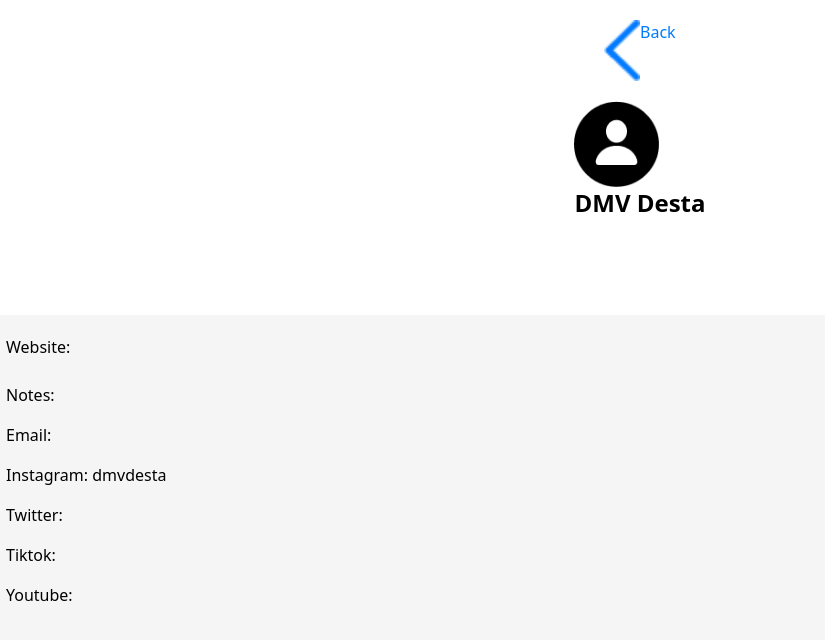
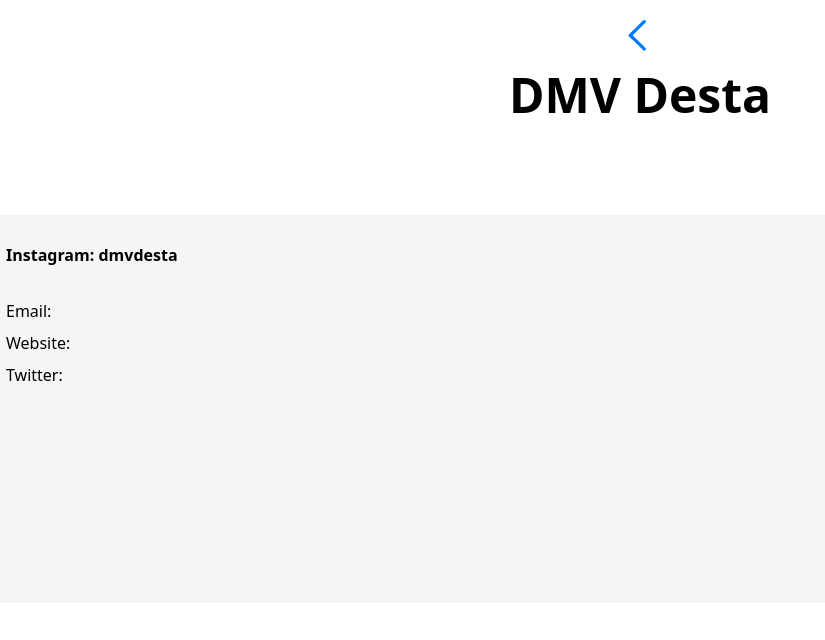
Before and after one commit to kayacancode/mainjasonblog, a Next.js app: page /closefreinds/Desta in a window 1280 px wide. Shown: the top 640 px of the page, without its empty margins (0-825 px from the left). Built offline with nearby package versions, Linux system fonts and the light colour scheme.

Commit message:
style improvements

```diff
--- a/components/ContactCard.js
+++ b/components/ContactCard.js
@@ -9,19 +9,18 @@ const ContactCard = (info) => {
     <div class = "bg-[#F5F5F5] ">
         <div class = "text-center justify-items-center  bg-white ">
         <div class = "flex grid justify-items-start ">
-                    <div class ="grid grid-cols-2 pt-5 ">
+                    <div class ="grid grid-cols-2 pt-5 pl-3">
                         <Link href ="/Closefreinds">
                     <img src= "/arrow.png" class = "realitve float-left cursor-pointer "width="100%" height="100%" layout="responsive" objectFit="contain" />
 
                     </Link>
-                    <Link href= "/Closefreinds">
+                    {/* <Link href= "/Closefreinds">
                     <a href = "" class= "relative text-[#007aff] ">Back</a>
-                    </Link>
+                    </Link> */}
                </div>
                </div>
-               <div class = "pt-5 pb-24">
-                <img src= "/contactpic.png" width="85px" height="85px"  />
-                <h1 class = "font-bold  text-2xl">{info.name}</h1>
+               <div class = "pt-5 pb-24  ">
+                <h1 class = "font-bold  text-5xl">{info.name}</h1>
                 </div>
     </div>
 
@@ -30,19 +29,16 @@ const ContactCard = (info) => {
 
     <div class = "">
                         <div class = "pb-4 ">
-                            <h1>Website: <a href={info.websitelink}>{info.websitename}</a>
-</h1>
+                  <h1 class = "py-2 font-bold">Instagram: <a href={info.instaLink}>{info.insta}</a></h1>
+
 
                         </div>
 
                         <div class = "pb-4">
 
-                        <h1 class = "py-2">Notes:</h1>
                         <h1 class = "py-2">Email:<a href={info.emailLink}>{info.email}</a></h1>
-                        <h1 class = "py-2">Instagram: <a href={info.instaLink}>{info.insta}</a></h1>
-                        <h1 class = "py-2">Twitter:<a href={info.twitterLink}>{info.twitter}</a></h1>
-                        <h1 class = "py-2">Tiktok:<a href={info.tiktokLink}>{info.tiktok}</a></h1>
-                        <h1 class = "py-2">Youtube:<a href={info.ytlink}>{info.yt}</a></h1>
+                        <h1>Website: <a href={info.websitelink}>{info.websitename}</a></h1>
+                        <h1 class = "py-2 ">Twitter:<a href={info.twitterLink}>{info.twitter}</a></h1>
 
                         </div>
 
--- a/pages/Closefreinds.js
+++ b/pages/Closefreinds.js
@@ -24,18 +24,18 @@ const Closefreinds = () => {
       </Head>
             <div class = "text-center bg-[#F5F5F5]  top-0 w-full 2/4  border-b-4 ">
                 <div class = "flex grid justify-items-start ">
-                    <div class ="grid grid-cols-2 pt-5">
+                    <div class ="grid grid-cols-2 pt-5 pl-3">
                         <Link href ="/AppHome">
                     <img src= "/arrow.png" class = "realitve float-left cursor-pointer "width="100%" height="100%" layout="responsive" objectFit="contain" />
 
                     </Link>
-                    <Link href= "/AppHome">
+                    {/* <Link href= "/AppHome">
                     <a href = "" class= "relative text-[#007aff] ">Back</a>
-                    </Link>
+                    </Link> */}
                </div>
                </div>
                <div class = "justify-items-center pb-5">
-                <h1 class ="font-bold">  Contacts</h1>
+                <h1 class ="font-bold text-3xl">  Contacts</h1>
 
                 </div>
 
--- a/pages/blog.js
+++ b/pages/blog.js
@@ -62,17 +62,17 @@ const blog = (post) => {
                   objectFit="contain"
                 />
               </Link>
-              <Link href="/AppHome">
+              {/* <Link href="/AppHome">
                 <a href="" class="relative text-[#007aff] ">
                   Back
                 </a>
-              </Link>
+              </Link> */}
             </div>
           </div>
         </div>
 
         <div className="  w-full">
-          <h1 className="font-bold text-5xl"> CATEGORY: ALBUM REVIEWS
+          <h1 className="font-bold text-3xl pr-5"> CATEGORY: ALBUM REVIEWS
  </h1>
         </div>
       </div>
--- a/pages/view-post.js
+++ b/pages/view-post.js
@@ -43,7 +43,7 @@ const ViewPost = (bloginfo) => {
         <div className="flex grid justify-items-start ">
           <div className="justify-items-start">
             <div className="grid grid-cols-3">
-              <Link href="/AppHome">
+              <Link href="/blog">
                 <img
                   src="/arrow.png"
                   className="realitve float-left cursor-pointer "
@@ -53,22 +53,22 @@ const ViewPost = (bloginfo) => {
                   objectFit="contain"
                 />
               </Link>
-              <Link href="/blog">
+              {/* <Link href="/blog">
                 <a href="" class="relative text-[#007aff] ">
                   Back
                 </a>
-              </Link>
+              </Link> */}
             </div>
           </div>
         </div>
         <div className="  w-full">
-          <h1 className="font-bold text-white text-5xl"> In Suave We Trust </h1>
+          <h1 className="font-bold text-white text-3xl text-center pr-8 "> In Suave We Trust </h1>
         </div>
       </div>
       <div className="text-center">
         <div> </div>
         <div>
-          <h1 className="text-white text-4xl border-b-4 border-[#FFD800] pb-2 ">
+          <h1 className="text-white text-4xl border-b-4 border-[#FFD800] pb-2 italic">
           {data?.title}
           {data?.date}
           </h1>
```
